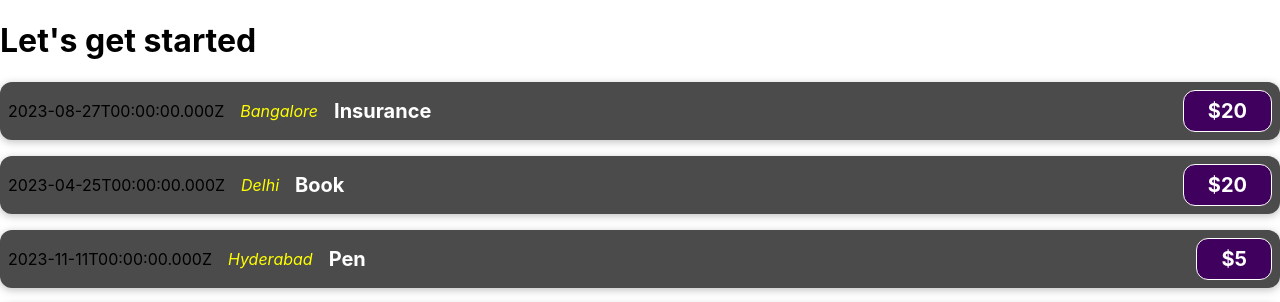
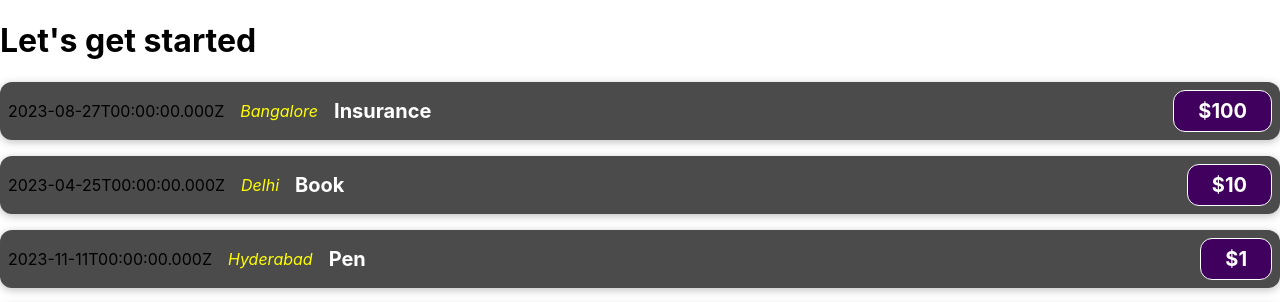
Before and after one commit to ysagar558/ReactDisplayTaskSharpener, a React (Create React App) app: page / in a window 1280 px wide. Shown: the top 302 px of the page. Built offline with nearby package versions, Linux system fonts and the light colour scheme.

Commit message:
Reusable components using Map

```diff
--- a/src/App.js
+++ b/src/App.js
@@ -6,33 +6,29 @@
 
 
 function App() {
+const expenses=[
+  {id:"1",date:new Date(2023,7,27),title:"Insurance",price:100,location:"Bangalore"},
+  { id: "2", date: new Date(2023, 3, 25), title: "Book", price: 10,location:"Delhi" },
+    { id: "3", date: new Date(2023, 10, 11), title: "Pen", price: 1,location:"Hyderabad" },
+    { id: "4", date: new Date(2023, 1, 14), title: "Laptop", price: 200,location:"Mumbai" },
+]
+
   return (
     <div>
       <h1>Let's get started</h1>
-      <ExpenseItem
-        date={new Date(2023,7,27)}
-        title="Insurance"
-        price="20"
-        location="Bangalore"
-      ></ExpenseItem>
-      <ExpenseItem
-        date={new Date(2023, 3, 25)}
-        title="Book"
-        price="20"
-        location="Delhi"
-      ></ExpenseItem>
-      <ExpenseItem
-        date={new Date(2023, 10, 11)}
-        title="Pen"
-        price="5"
-        location="Hyderabad"
-      ></ExpenseItem>
-      <ExpenseItem
-        date={new Date(2023, 1, 14)}
-        title="Laptop"
-        price="200"
-        location="Mumbai"
-      ></ExpenseItem>
+      {
+        expenses.map((expense,index)=>{
+          return(
+            <ExpenseItem
+            key={expense.id}
+            date={expense.date}
+            title={expense.title}
+            price={expense.price}
+            location={expense.location}
+            ></ExpenseItem>
+          );
+        })
+      }
 
     </div>
   );
```
